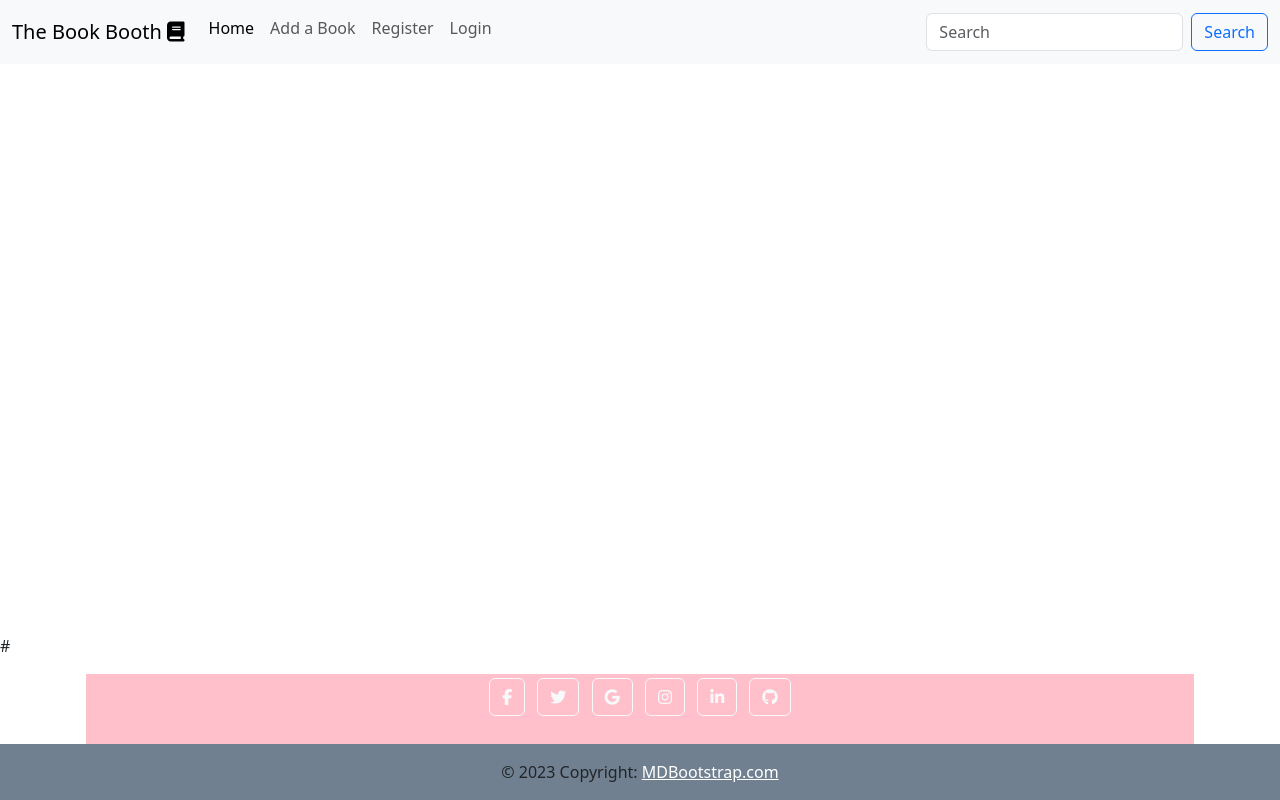
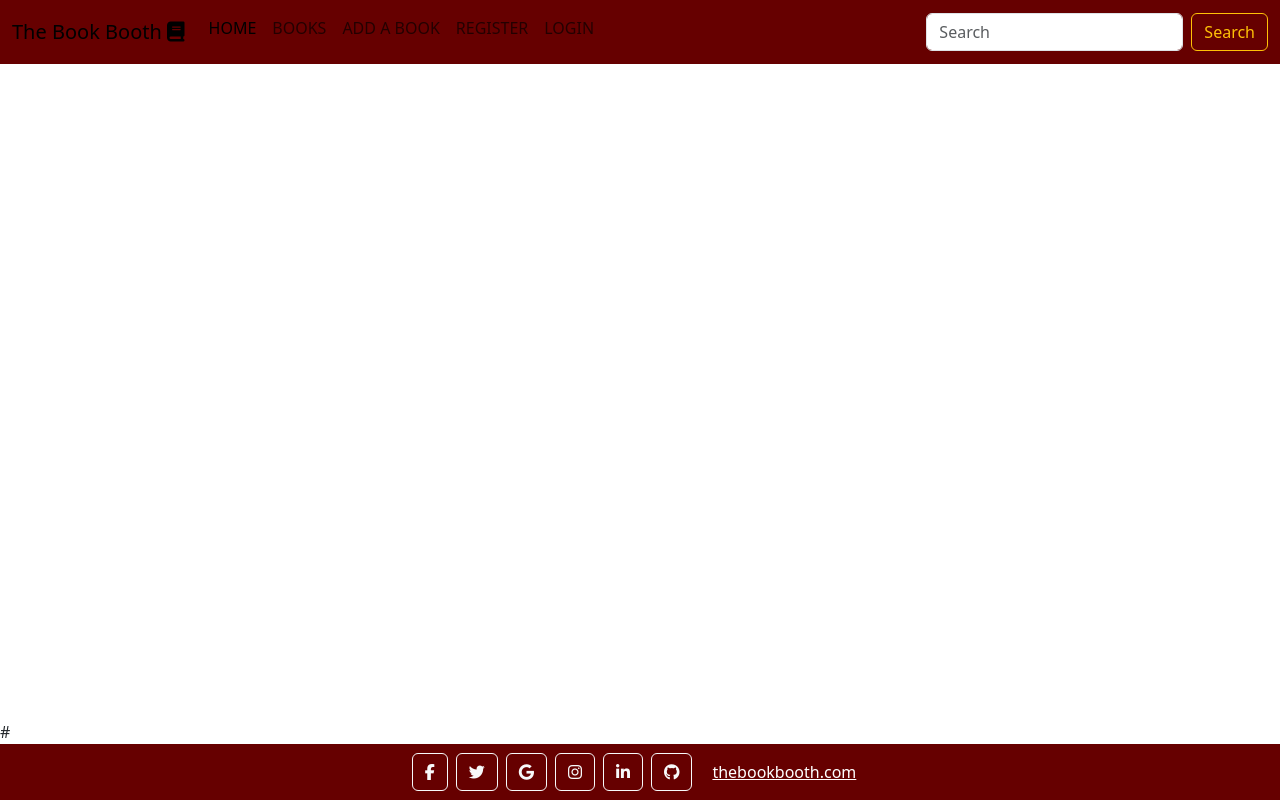
Before and after one commit to hiboibrahim/thebookbooth1, a Django app: page / in a window 1280 px wide. Run offline with Django 3.2, Linux system fonts and the light colour scheme; some libraries are stand-ins or nearby versions.

Commit message:
style the footer and implement styling.

```diff
--- a/static/css/base.css
+++ b/static/css/base.css
@@ -22,12 +22,18 @@ main {
 /* Footer */
 footer {
     flex-shrink: 0;
-    background-color: pink;
+    background-color: #660000;
     display: flex;
     flex-direction: row;
     justify-content: center;
     align-items: center;
+    width: 100%;
 
+}
+
+header {
+    background-color: #660000;
+    color: white;
 }
 
 .social-icon {
--- a/templates/includes/footer.html
+++ b/templates/includes/footer.html
@@ -1,17 +1,12 @@
 {% load static %}#
 
-<div class="container p-3 pb-0">
+
 <footer class="text-center text-white">
 
-  <!-- Grid container -->
 
-    <!-- Section: Social media -->
-    <section class="mb-4">
-      <!-- Facebook -->
-      <a class="btn btn-outline-light btn-floating m-1" href="#!" role="button"
-        ><i class="fab fa-facebook-f"></i
-      ></a>
-
+  <a class="btn btn-outline-light btn-floating m-1" href="#!" role="button"
+  ><i class="fab fa-facebook-f"></i
+></a>
       <!-- Twitter -->
       <a class="btn btn-outline-light btn-floating m-1" href="#!" role="button"
         ><i class="fab fa-twitter"></i
@@ -41,9 +36,8 @@
   </div>
 
   <!-- Copyright -->
-  <div class="text-center p-3" style="background-color: slategray;">
-    © 2023 Copyright:
-    <a class="text-white" href="https://mdbootstrap.com/">MDBootstrap.com</a>
+  <div class="text-center p-3">
+    <a class="text-white" href="https://mdbootstrap.com/">thebookbooth.com</a>
   </div>
   <!-- Copyright -->
 </footer>
--- a/templates/includes/header.html
+++ b/templates/includes/header.html
@@ -1,8 +1,8 @@
 {% load static %}
 
-<header>
+<header class="text-white" >
   {% with request.resolver_match.url_name as url_name %}
-    <nav class="navbar navbar-expand-lg bg-light">
+    <nav class="navbar navbar-expand-lg ">
         <div class="container-fluid">
         <!-- Logo -->
           <a class="navbar-brand" href="#"> The Book Booth <i class="fa-solid fa-book"></i></a>
@@ -14,30 +14,33 @@
           <div class="collapse navbar-collapse" id="navbarNav">
             <ul class="navbar-nav me-auto mb-2">
               <li class="nav-item">
-                <a class="nav-link {% if url_name == 'home' %}active{% endif %}" aria-current="page" href="{% url 'home' %}">Home</a>
+                <a class="nav-link {% if url_name == 'home' %}active{% endif %}" aria-current="page" href="{% url 'home' %}">HOME</a>
+              </li>
+              <li class="nav-item">
+                <a class="nav-link {% if url_name == 'books' %}active{% endif %}" aria-current="page" href="{% url 'books' %}">BOOKS</a>
               </li>
 
               <li class="nav-item">
-                <a class="nav-link {% if url_name == 'add_book' %}active{% endif %}" href="{% url 'add_book' %}">Add a Book</a>
+                <a class="nav-link {% if url_name == 'add_book' %}active{% endif %}" href="{% url 'add_book' %}">ADD A BOOK</a>
               </li>
               {% if request.user.is_authenticated %}
 
               <li class="nav-item">
-                <a class="nav-link {% if url_name == 'accounts_logout' %}active{% endif %}" href="/accounts/logout/">Logout</a>
+                <a class="nav-link {% if url_name == 'accounts_logout' %}active{% endif %}" href="/accounts/logout/">LOGOUT</a>
               </li>
               {% else %}
               <li class="nav-item">
-                <a class="nav-link {% if url_name == 'accounts_signup' %}active{% endif %}" href="/accounts/signup/">Register</a>
+                <a class="nav-link {% if url_name == 'accounts_signup' %}active{% endif %}" href="/accounts/signup/">REGISTER</a>
               </li>
               <li class="nav-item">
-                <a class="nav-link {% if url_name == 'accounts_login' %}active{% endif %}" href="/accounts/login/">Login</a>
+                <a class="nav-link {% if url_name == 'accounts_login' %}active{% endif %}" href="/accounts/login/">LOGIN</a>
               </li>
               {% endif %}
             </ul>
             <!-- Form for search bar -->
             <form class="d-flex" role="search" method="GET" action="{% url 'books' %}">
                 <input class="form-control me-2" name="q" type="search" placeholder="Search" aria-label="Search">
-                <button class="btn btn-outline-primary" type="submit">Search</button>
+                <button class="btn btn-outline-warning" type="submit">Search</button>
               </form>
           </div>
         </div>
```
Also changed, not shown: books/templates/books/book_list.html (added, +22 -0 lines), books/templates/books/book_detail.html (added).
